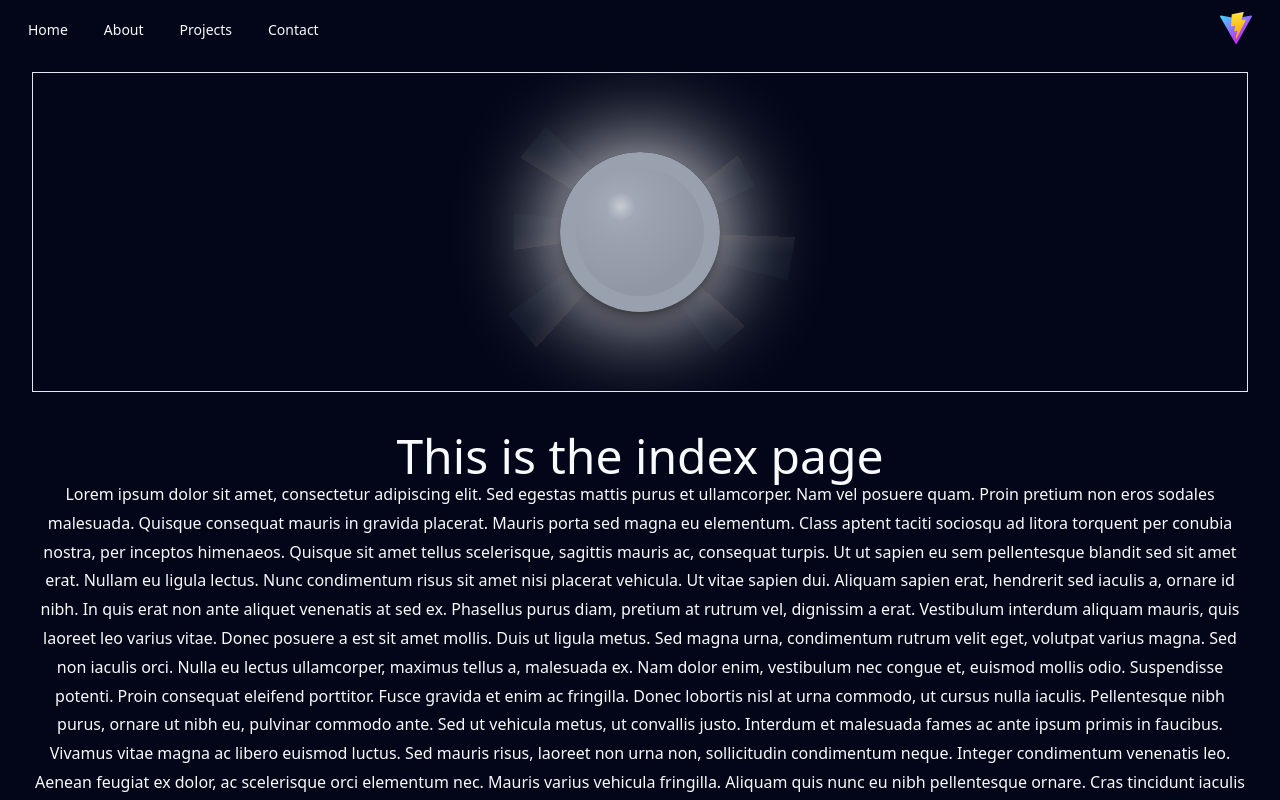
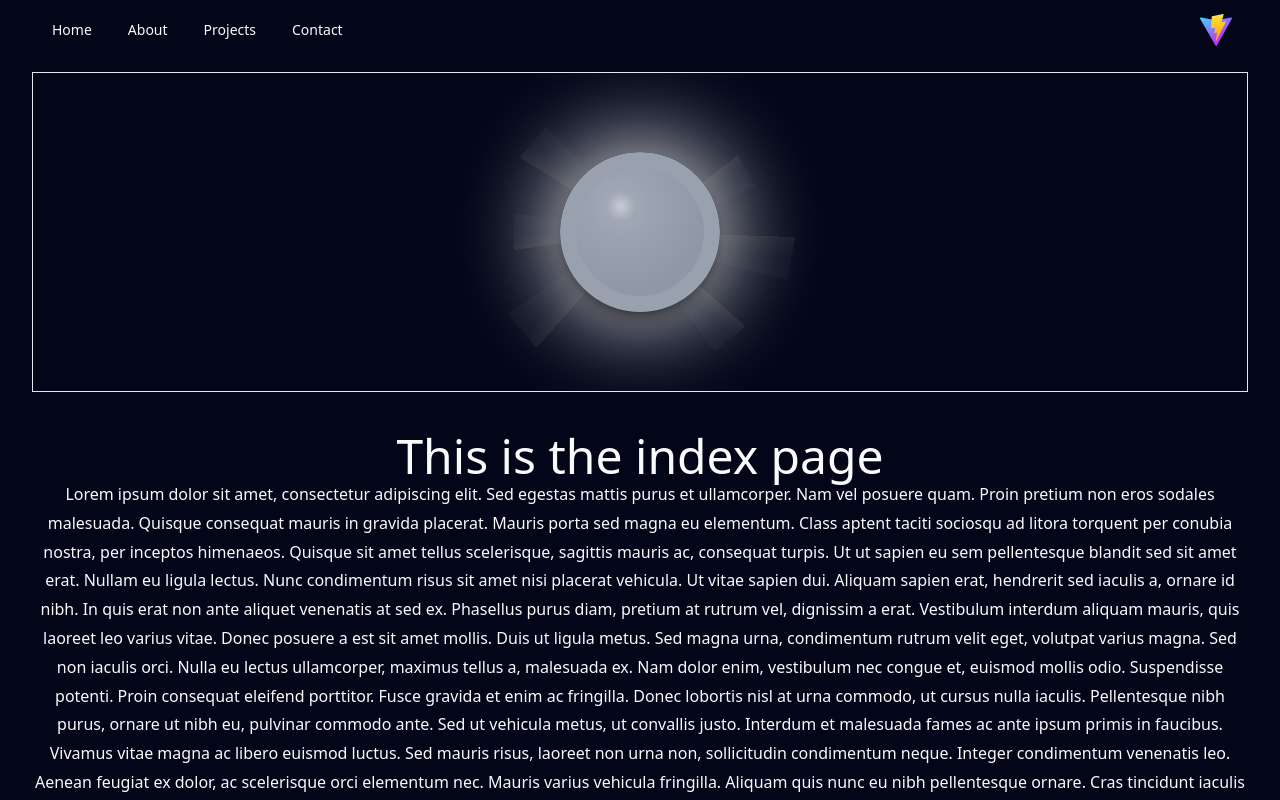
Before and after one commit to SpyingEnvelope/portfolio-revised, a React (Vite) app: page / in a window 1280 px wide. Shown: the top 800 px of the page. Built offline with nearby package versions, Linux system fonts and the light colour scheme.

Commit message:
fixed navigation menu width. It now does not extend past the body of the website. Also edited the logo to disappear if the width of the screen is less than 360px.

```diff
--- a/src/components/Navigation.jsx
+++ b/src/components/Navigation.jsx
@@ -18,6 +18,7 @@ import logo from "/vite.svg";
 function Navigation() {
   // Visibility state for dealing for the background color of the menu
   const [navBarVisibility, setNavBarVisibility] = useState(true);
+  const [logoVisibility, setLogoVisibility] = useState("visible");
 
   /* The bgColor variable only has a background color if
   navBarVisibility is false*/
@@ -35,22 +36,35 @@ function Navigation() {
     }
   };
 
+  /* This is used to fix an issue where the logo would portrude onto the menu items at screens with
+  a width lower than 361 pixels. The logo's visibility is now set to invisible if the width of the screen
+  is equal to or lower than 360. */
+  window.onresize = function () {
+    if (window.innerWidth <= 360) {
+      setLogoVisibility("invisible");
+    } else {
+      setLogoVisibility("visible");
+    }
+  }
+
   /* The JSX component returned needed to use CSS flex to adjust to screen sizes easily. The justify-end
-  div is used to display the logo while every other menu items is using justify-start.*/
+  div is used to display the logo while every other menu items is using justify-start. REMOVE MAX-WIDTH, xl:left-auto for the nav tag
+  and set w-screen for the logo div to return to the previous settings */
   return (
     <header>
       <nav
-        className={`fixed top-0 left-0  ${bgColor} w-full flex justify-start h-15 items-center z-30`}
+        className={`fixed top-0 left-0 xl:left-auto ${bgColor} w-full flex justify-start h-15 items-center z-30 max-w-[1220px]`}
       >
+        <div className={`flex justify-end flex-row w-full absolute right-5 ${logoVisibility}`}>
+          <a href="#top">
+            <img src={logo} />
+          </a>
+        </div>
         <NavigationMenu>
           <NavigationMenuList>
-            <div className="flex flex-row w-screen justify-start space-x-5 px-5">
+            <div className="flex flex-row w-full justify-start space-x-5 px-3">
               <NavigationMenuItem>
-                <NavigationMenuLink
-                  href="#home"
-                >
-                  Home
-                </NavigationMenuLink>
+                <NavigationMenuLink href="#home">Home</NavigationMenuLink>
               </NavigationMenuItem>
               <NavigationMenuItem>
                 <NavigationMenuLink href="#about">About</NavigationMenuLink>
@@ -63,13 +77,6 @@ function Navigation() {
               <NavigationMenuItem>
                 <NavigationMenuLink href="#footer">Contact</NavigationMenuLink>
               </NavigationMenuItem>
-              <div className="w-screen flex justify-end px-2">
-                <NavigationMenuItem>
-                  <a href="#top">
-                    <img src={logo} />
-                  </a>
-                </NavigationMenuItem>
-              </div>
             </div>
           </NavigationMenuList>
         </NavigationMenu>
```
